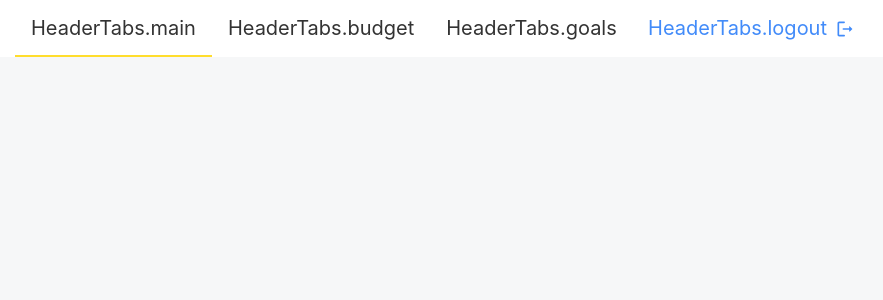
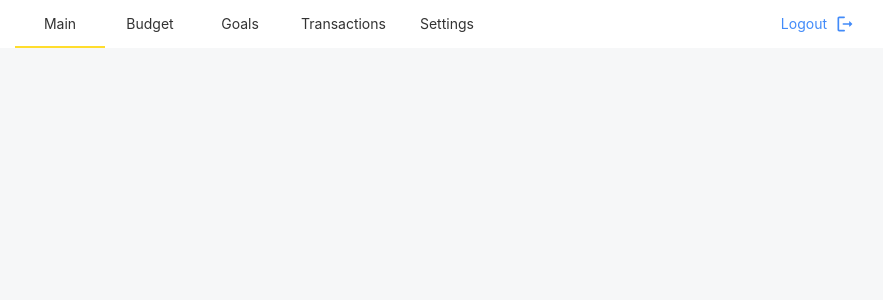
Before and after one commit to Be3yH4uK315/SmartBudget, a React (Vite) app in the folder frontend/: page / in a window 1280 px wide. Shown: the top 300 px of the page, without its empty margins (199-1082 px from the left). Built offline with nearby package versions, Linux system fonts and the light colour scheme.

Commit message:
feat: add dict for Header

```diff
--- a/frontend/src/shared/locale/rootDictionary.ts
+++ b/frontend/src/shared/locale/rootDictionary.ts
@@ -1,25 +1,37 @@
 export const rootDictionary: LocaleDictionary = {
   ru: {
-    HeaderSignInButton: {
-      text: 'Войти',
-    },
     AuthScreen: {
       screenTitle: 'Вход',
       email: 'Электронная почта',
       password: 'Пароль',
       signIn: 'Войти',
     },
+    HeaderTabs: {
+      main: 'Главная',
+      budget: 'Бюджет',
+      goals: 'Цели',
+      transactions: 'Операции',
+      settings: 'Настройки',
+      signIn: 'Войти',
+      logout: 'Выход',
+    },
   },
 
   en: {
-    HeaderSignInButton: {
-      text: 'Sign In',
-    },
     AuthScreen: {
       screenTitle: 'Login',
       email: 'Email address',
       password: 'Password',
       signIn: 'Sign In',
     },
+    HeaderTabs: {
+      main: 'Main',
+      budget: 'Budget',
+      goals: 'Goals',
+      transactions: 'Transactions',
+      settings: 'Settings',
+      signIn: 'Sign In',
+      logout: 'Logout',
+    },
   },
 }
--- a/frontend/src/shared/styles/typography.ts
+++ b/frontend/src/shared/styles/typography.ts
@@ -43,7 +43,7 @@ export const typography: TypographyVariantsOptions = {
   caption: {
     fontFamily: brandFont,
     fontWeight: '400',
-    fontSize: '1.25rem',
+    fontSize: '0.875rem',
   },
 
   body1: {
```
